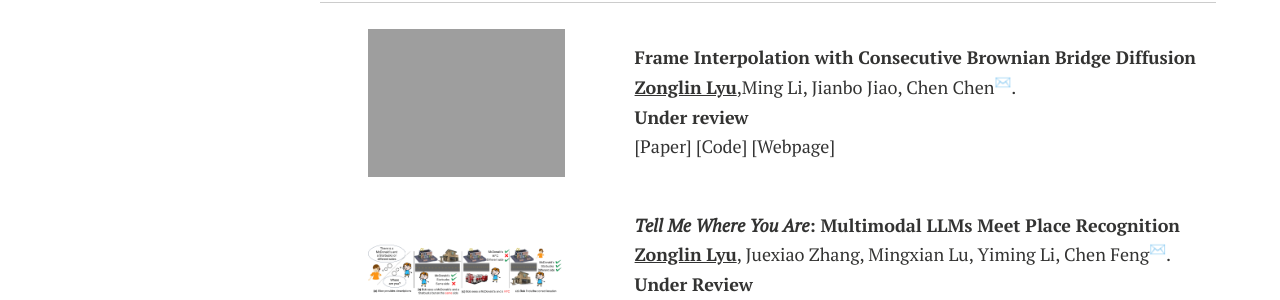
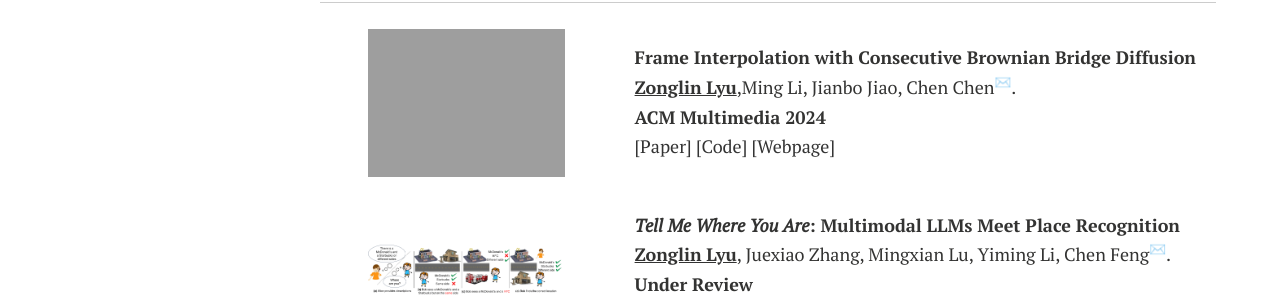
Before and after one commit to ZonglinL/ZonglinL.github.io, a Jekyll site: the page built from index.md, in a window 1280 px wide. Shown: the part 998-1298 px from the top of the page. Built offline with Jekyll 4.4.1, drawn with Linux system fonts in a browser that asks for light colours; nearby versions of some CDN libraries; comment, search, counter and statistics services are not loaded; a style sheet for code colours, icons or effects is not loaded; our own code applies the rules of GitHub Pages for plain Markdown files.

Commit message:
Update index.md

```diff
--- a/index.md
+++ b/index.md
@@ -49,7 +49,7 @@ I am always happy to chat about research (and also non-research stuffs such as e
           <br>
           <strong><u>Zonglin Lyu</u></strong>,Ming Li, Jianbo Jiao, Chen Chen<sup>✉️</sup>.
           <br>
-          <strong>Under review</strong>
+          <strong>ACM Multimedia 2024</strong>
           <br>
           <a href="https://arxiv.org/pdf/2405.05953" class="custom-link—paper">[Paper]</a>
           <a href="https://github.com/ZonglinL/ConsecutiveBrownianBridge" class="custom-link—code">[Code]</a>
```
